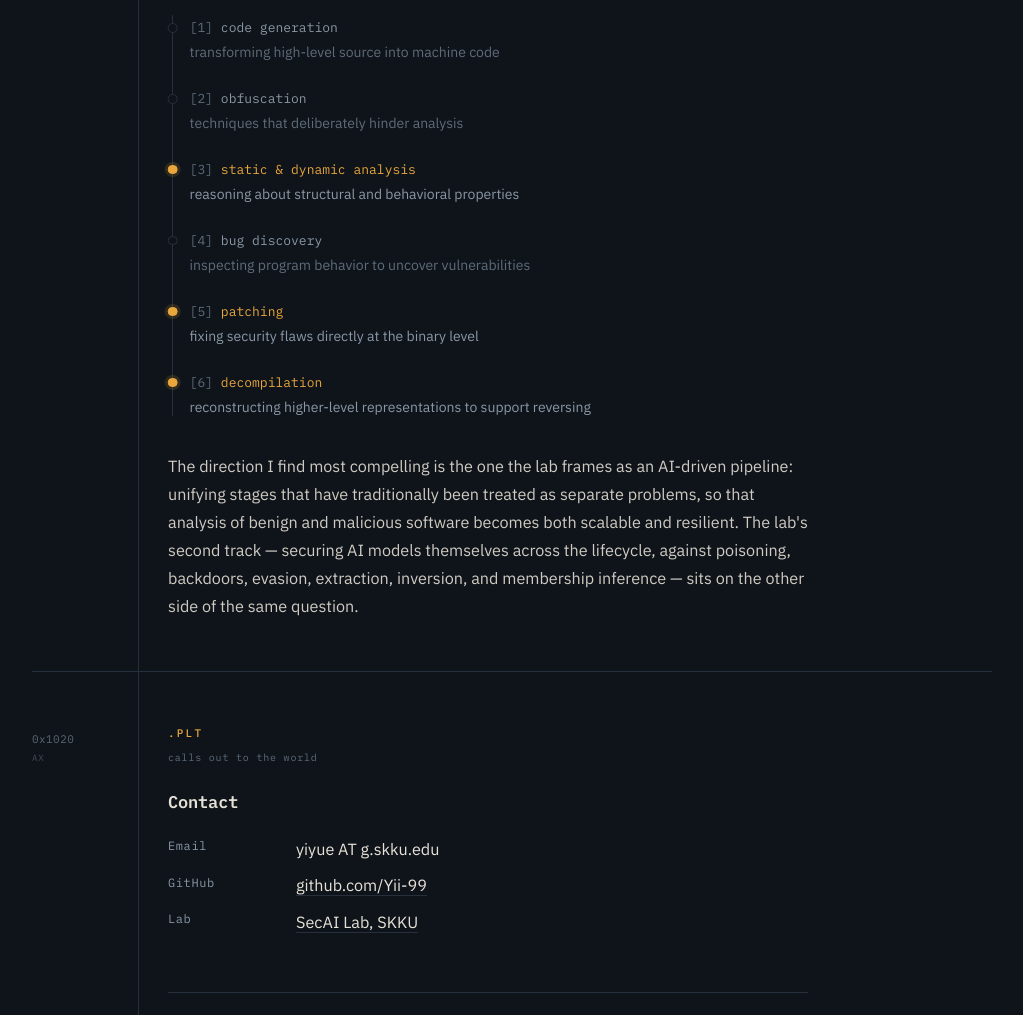
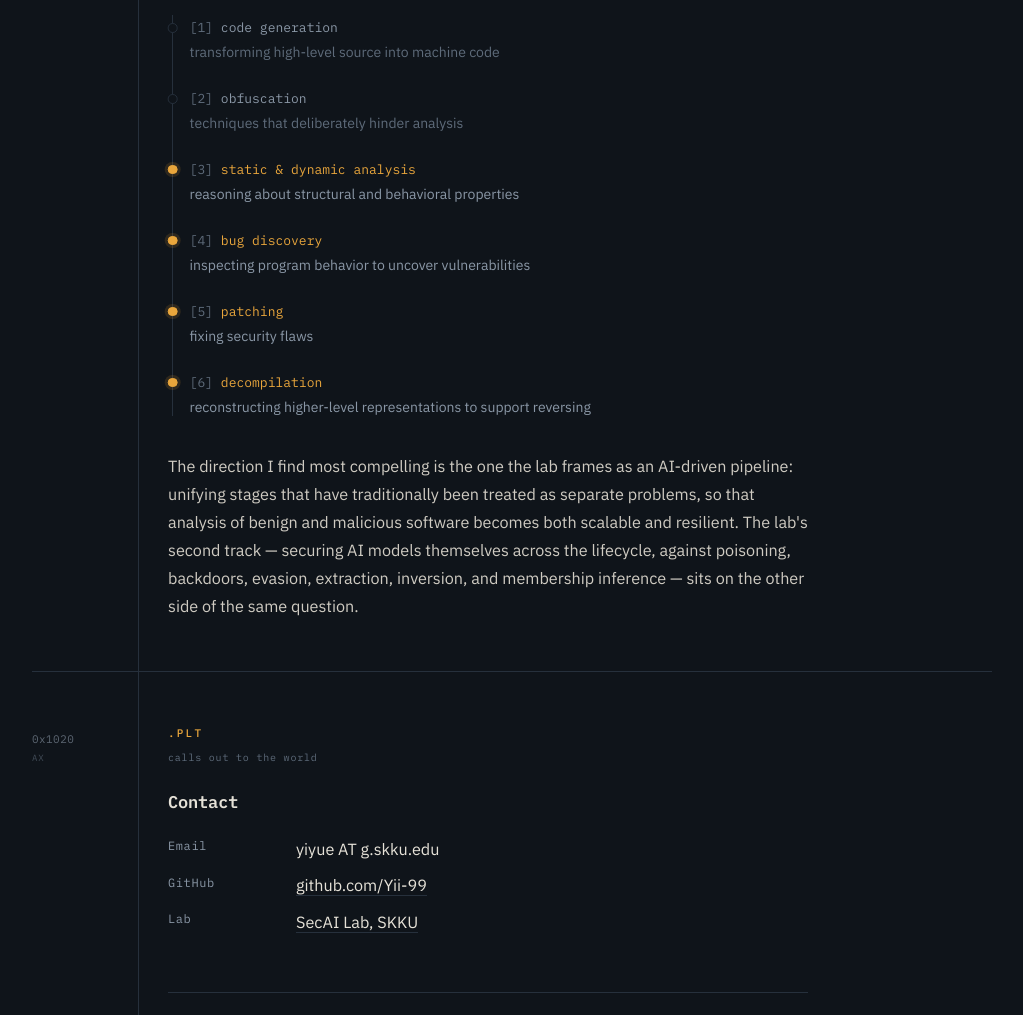
Before and after one commit to Yii-99/Yii-99.github.io, a plain HTML site: page index.html in a window 1280 px wide. Shown: the part 1720-2735 px from the top of the page, without its empty margins (128-1151 px from the left). Drawn offline with Linux system fonts and the light colour scheme.

Commit message:
Update index.html

```diff
--- a/index.html
+++ b/index.html
@@ -100,8 +100,8 @@
         <li><span class="stage">code generation</span><p class="stage-note">transforming high-level source into machine code</p></li>
         <li><span class="stage">obfuscation</span><p class="stage-note">techniques that deliberately hinder analysis</p></li>
         <li class="mine"><span class="stage">static &amp; dynamic analysis</span><p class="stage-note">reasoning about structural and behavioral properties</p></li>
-        <li><span class="stage">bug discovery</span><p class="stage-note">inspecting program behavior to uncover vulnerabilities</p></li>
-        <li class="mine"><span class="stage">patching</span><p class="stage-note">fixing security flaws directly at the binary level</p></li>
+        <li class="mine"><span class="stage">bug discovery</span><p class="stage-note">inspecting program behavior to uncover vulnerabilities</p></li>
+        <li class="mine"><span class="stage">patching</span><p class="stage-note">fixing security flaws</p></li>
         <li class="mine"><span class="stage">decompilation</span><p class="stage-note">reconstructing higher-level representations to support reversing</p></li>
       </ol>
 
```
